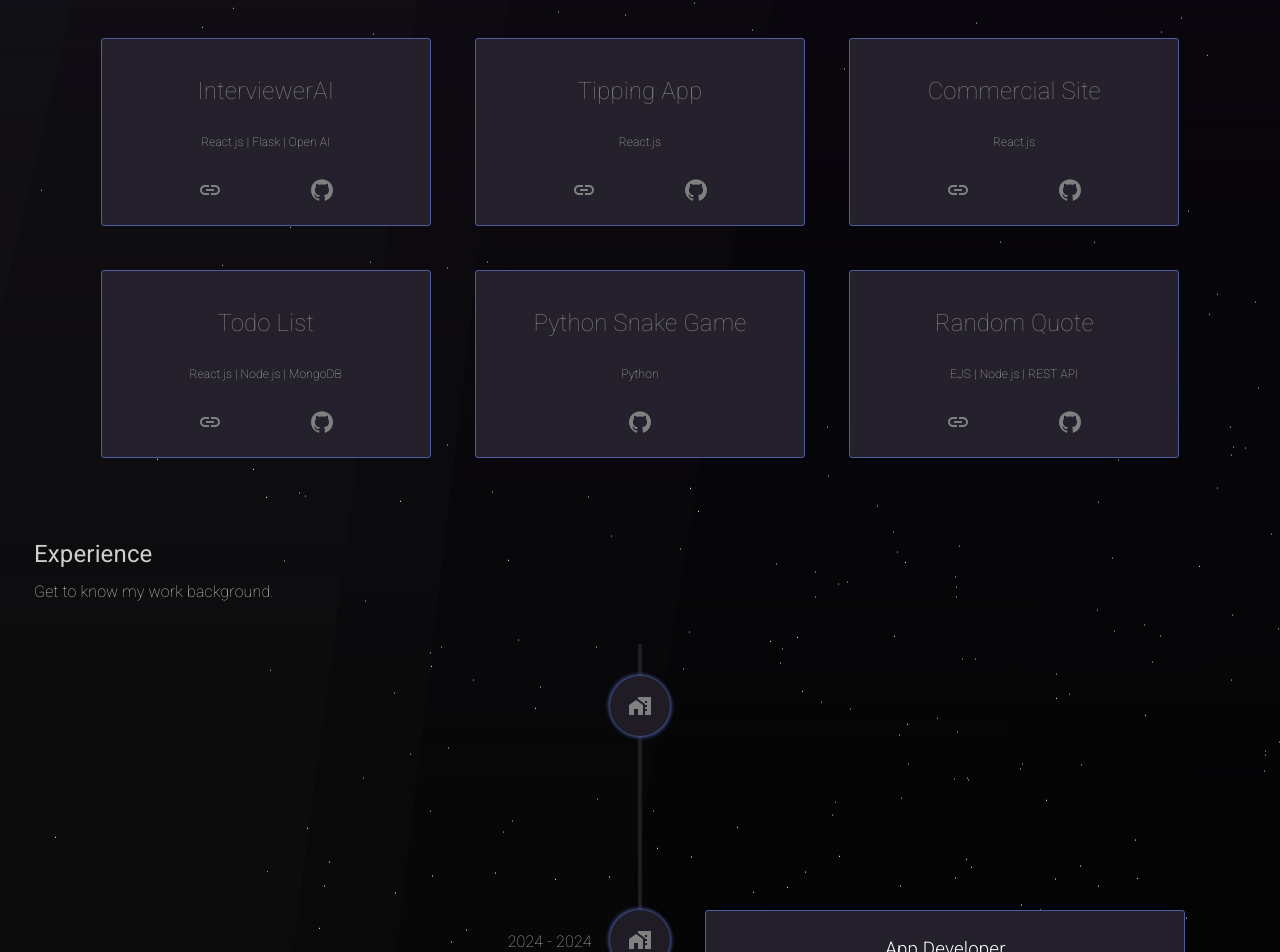
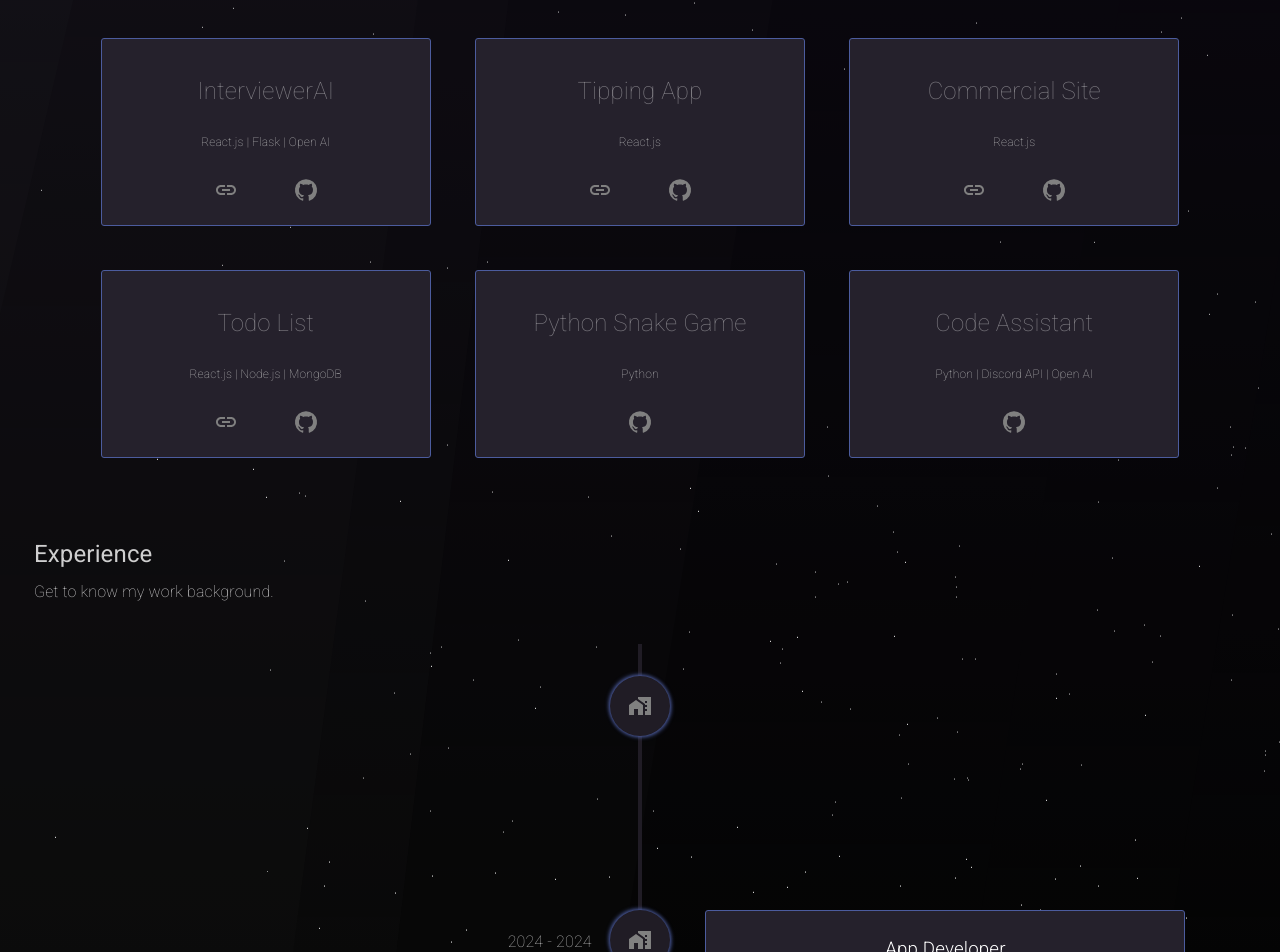
Before and after one commit to noel-pena/Portfolio-V3, a React (Vite) app: page / in a window 1280 px wide. Shown: the part 1606-2558 px from the top of the page. Built offline with nearby package versions, Linux system fonts and the light colour scheme.

Commit message:
project section edit

```diff
--- a/src/App.css
+++ b/src/App.css
@@ -787,7 +787,7 @@ body::before {
 .links {
   display: flex;
   flex-direction: column;
-  width: 7rem !important;
+  min-width: 5rem !important;
 }
 
 .link {
@@ -813,7 +813,7 @@ body::before {
 }
 .links:hover {
   background-color: rgba(255, 255, 255, 0.1);
-  border-radius: 50px;
+  border-radius: 5px;
   opacity: 1;
   transform: scale(1.1) translateY(-5%);
 }
--- a/src/components/Projects.jsx
+++ b/src/components/Projects.jsx
@@ -118,14 +118,11 @@ export const Projects = () => {
         </Card>
         <Card className="card">
           <div className="card-content" style={{ padding: "10px" }}>
-            <p className="card-icon">Random Quote</p>
+            <p className="card-icon">Code Assistant</p>
             <p className="stack" style={{ paddingBottom: "15px" }}>
-              EJS | Node.js | REST API
+              Python | Discord API | Open AI
             </p>
-            <a href="https://random-programmer-quote-generator.onrender.com/">
-              <LinkIcon className="links" />
-            </a>
-            <a href="https://github.com/noel-pena/Random-Programmer-Quote-Generator">
+            <a href="https://github.com/noel-pena/Code-Assisting-Discord-Bot">
               <GitHubIcon className="links" />
             </a>
           </div>
```
